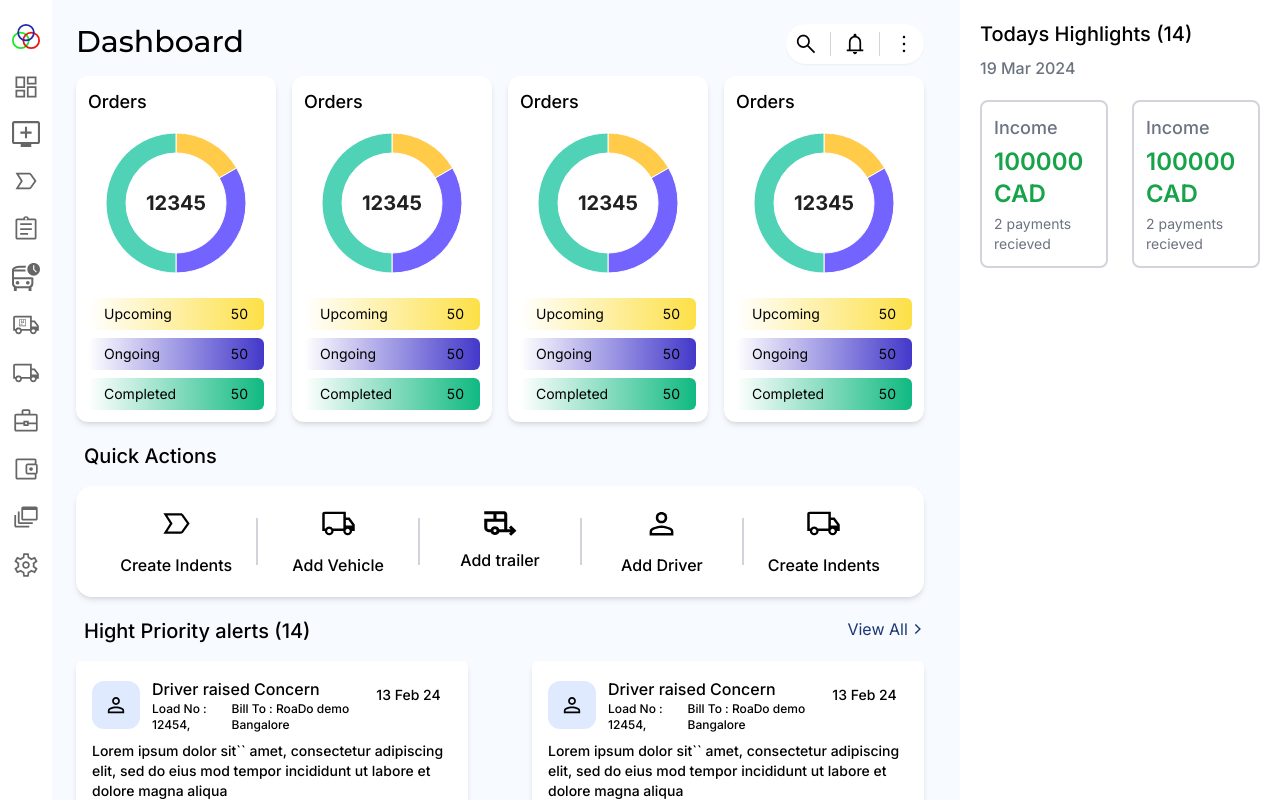
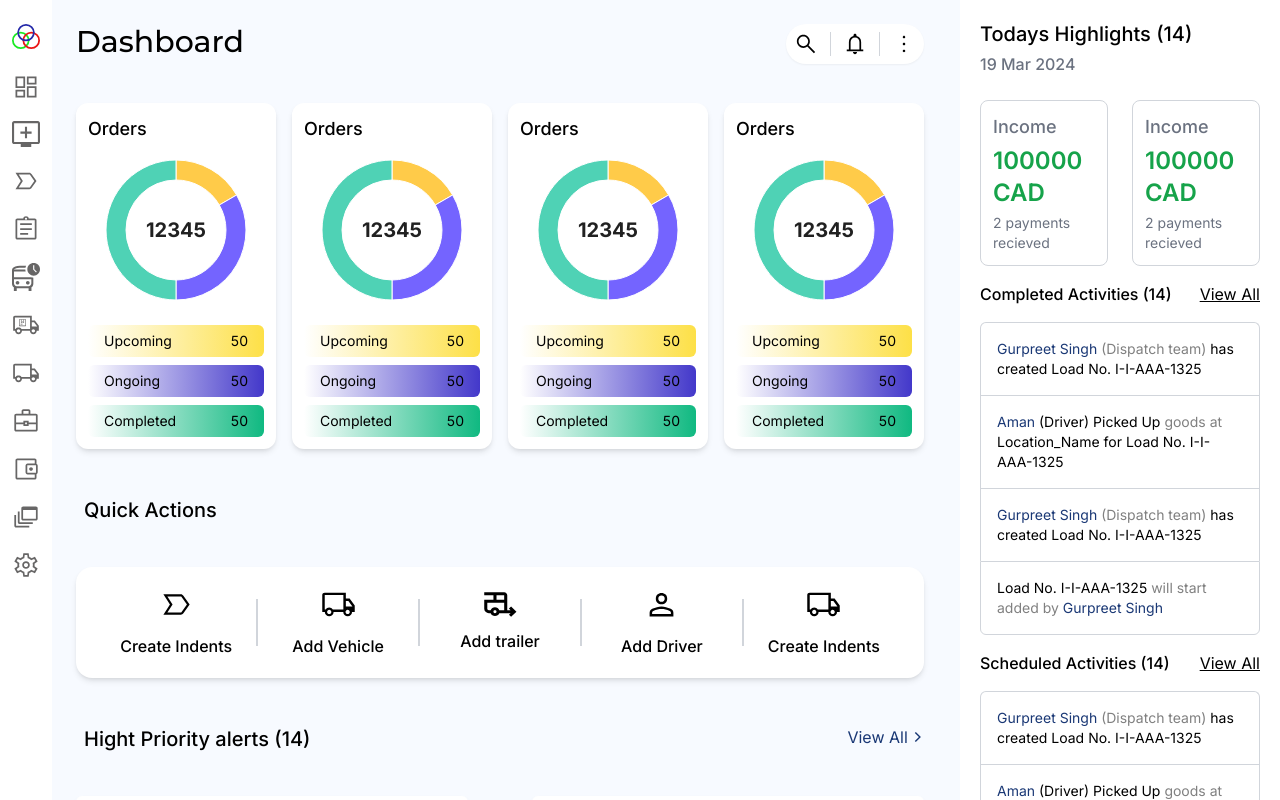
Before and after one commit to majid-2002/demo-website, a Next.js app: page /dashboard in a window 1280 px wide. Shown: the top 800 px of the page. Built offline with nearby package versions, Linux system fonts and the light colour scheme.

Commit message:
update activities section

```diff
--- /dev/null
+++ b/src/app/dashboard/components/ActivitiesCard.tsx
@@ -0,0 +1,62 @@
+import React from "react";
+
+interface ActivityProps {
+  activities: string[];
+}
+
+const ActivitiesCard = ({ activities }: ActivityProps) => {
+  const higlighting = (activity: string) => {
+    const allNames = ["Gurpreet Singh", "Aman"];
+
+    const allSentences = [
+      "(Dispatch team)",
+      "has created",
+      "will start added by",
+      "will",
+      "will be",
+      "goods at",
+      "(Driver)",
+    ];
+
+    const nameMatch = allNames.find((name) => activity.includes(name));
+
+    const sentenceMatch = allSentences.find((sentence) =>
+      activity.includes(sentence)
+    );
+
+    if (sentenceMatch) {
+      activity = activity.replace(
+        sentenceMatch,
+        `<span style="color: grey">${sentenceMatch}</span>`
+      );
+    }
+
+    if (nameMatch) {
+      activity = activity.replace(
+        nameMatch,
+        `<span style="color: #1A3875">${nameMatch}</span>`
+      );
+    }
+
+    return <p key={activity} dangerouslySetInnerHTML={{ __html: activity }} />;
+  };
+
+  return (
+    <div className="text-black ">
+      {activities.map((activity, index) => {
+        return (
+          <div
+            key={activity}
+            className={`p-4  text-sm border-t border-x border-gray-300 ${
+              index == 0 && "rounded-t-md"
+            } ${index == activities.length - 1 && " rounded-b-md border-b"}`}
+          >
+            {higlighting(activity)}
+          </div>
+        );
+      })}
+    </div>
+  );
+};
+
+export default ActivitiesCard;
--- a/src/app/dashboard/components/ActivityCard.tsx
+++ /dev/null
@@ -1,9 +0,0 @@
-import React from 'react'
-
-const ActivityCard = () => {
-  return (
-    <div>ActivityCard</div>
-  )
-}
-
-export default ActivityCard
--- a/src/app/dashboard/components/ExpenseCard.tsx
+++ b/src/app/dashboard/components/ExpenseCard.tsx
@@ -2,7 +2,7 @@ import React from "react";
 
 const ExpenseCard = () => {
   return (
-    <div className=" flex flex-col gap-y-1 w-full  rounded-lg border-gray-300 border-2 p-3">
+    <div className=" flex flex-col gap-y-1 w-full  rounded-lg border-gray-300 border p-3">
       <p className="font-medium text-lg text-gray-500">Income</p>
       <p className="font-semibold text-2xl  text-green-600">100000 CAD</p>
       <p className="text-sm text-gray-500">2 payments recieved</p>
--- a/src/app/dashboard/page.tsx
+++ b/src/app/dashboard/page.tsx
@@ -4,10 +4,18 @@ import Card from "./components/Card";
 import ExpenseCard from "./components/ExpenseCard";
 import Alert from "./components/Alert";
 import { Montserrat } from "next/font/google";
+import ActivitiesCard from "./components/ActivitiesCard";
 
 const montserrat = Montserrat({ subsets: ["latin"] });
 
 const Dasbhobardpage = () => {
+  const activitiesData = [
+    "Gurpreet Singh  (Dispatch team) has created Load No. I-I-AAA-1325",
+    "Aman (Driver) Picked Up goods at Location_Name for Load No. I-I-AAA-1325",
+    "Gurpreet Singh  (Dispatch team) has created Load No. I-I-AAA-1325",
+    "Load No. I-I-AAA-1325 will start added by Gurpreet Singh",
+  ];
+
   return (
     <div className="w-full flex flex-row gap-x-3 justify-between">
       <div className="flex-col flex  w-[70vw]  justify-between p-6 gap-y-3">
@@ -131,8 +139,8 @@ const Dasbhobardpage = () => {
           <Alert />
         </div>
       </div>
-      <div className="w-[25vw] bg-white p-5 flex flex-col">
-        <div className="w-full flex flex-col h-10 gap-y-2">
+      <div className="w-[25vw] min-h-screen bg-white p-5 flex flex-col gap-y-4">
+        <div className="w-full flex flex-col h-10 gap-y-1">
           <h3 className="text-xl w-full  text-black font-medium">
             {" "}
             Todays Highlights (14)
@@ -141,10 +149,30 @@ const Dasbhobardpage = () => {
             19 Mar 2024
           </p>
         </div>
-        <div className="flex  flex-row justify-between w-full gap-x-6 mt-10">
+        <div className="flex  flex-row justify-between w-full gap-x-6 mt-6">
           <ExpenseCard />
           <ExpenseCard />
         </div>
+        <div className="flex justify-between">
+          <h3 className="text-base w-full text-black font-medium">
+            {" "}
+            Completed Activities (14)
+          </h3>
+          <p className="underline cursor-pointer text-black whitespace-nowrap text-base">
+            View All
+          </p>
+        </div>
+        <ActivitiesCard activities={activitiesData} />
+        <div className="flex justify-between">
+          <h3 className="text-base w-full text-black font-medium">
+            {" "}
+            Scheduled Activities (14)
+          </h3>
+          <p className="underline cursor-pointer text-black whitespace-nowrap text-base">
+            View All
+          </p>
+        </div>
+        <ActivitiesCard activities={activitiesData} />
       </div>
     </div>
   );
```
